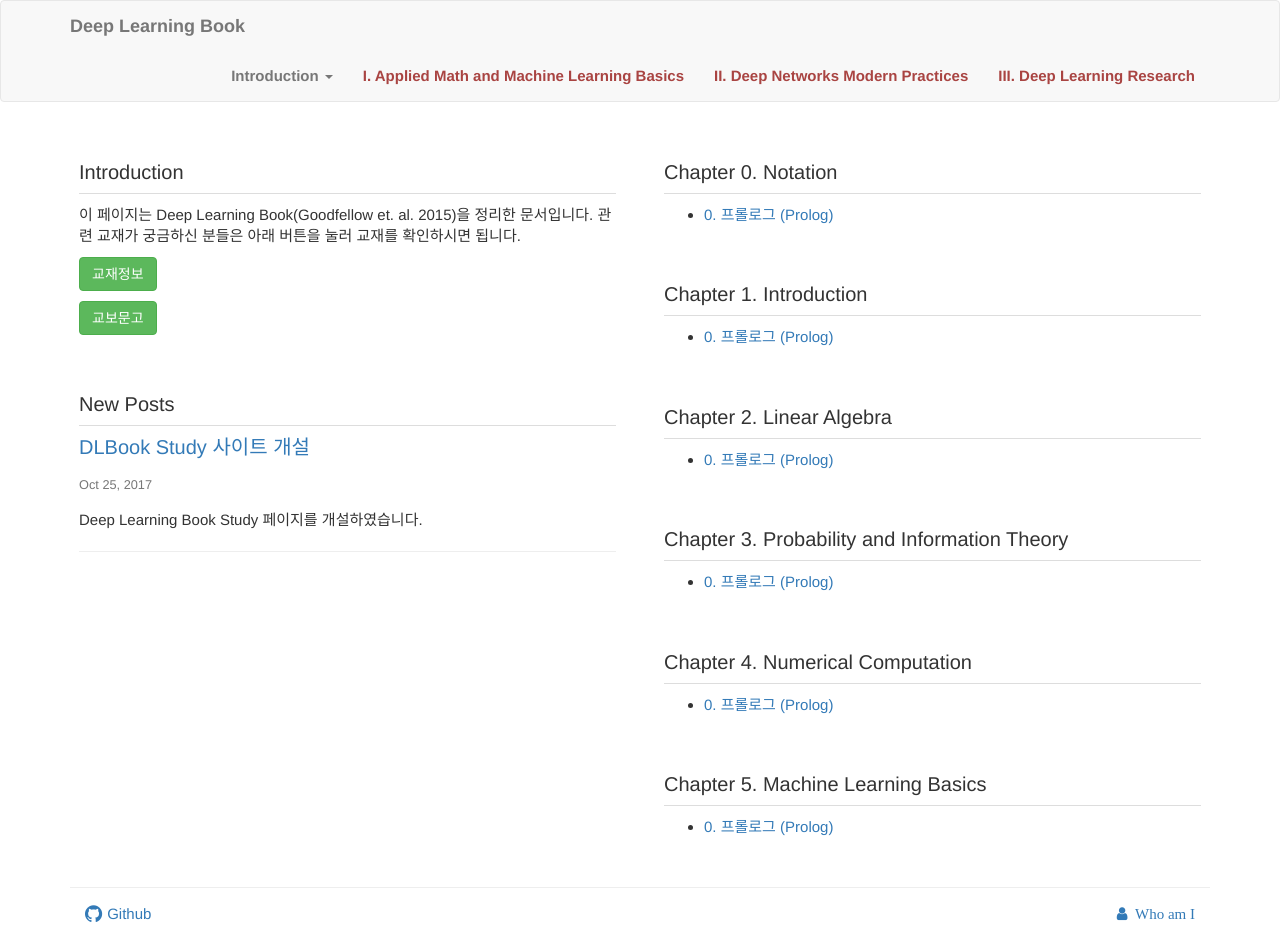
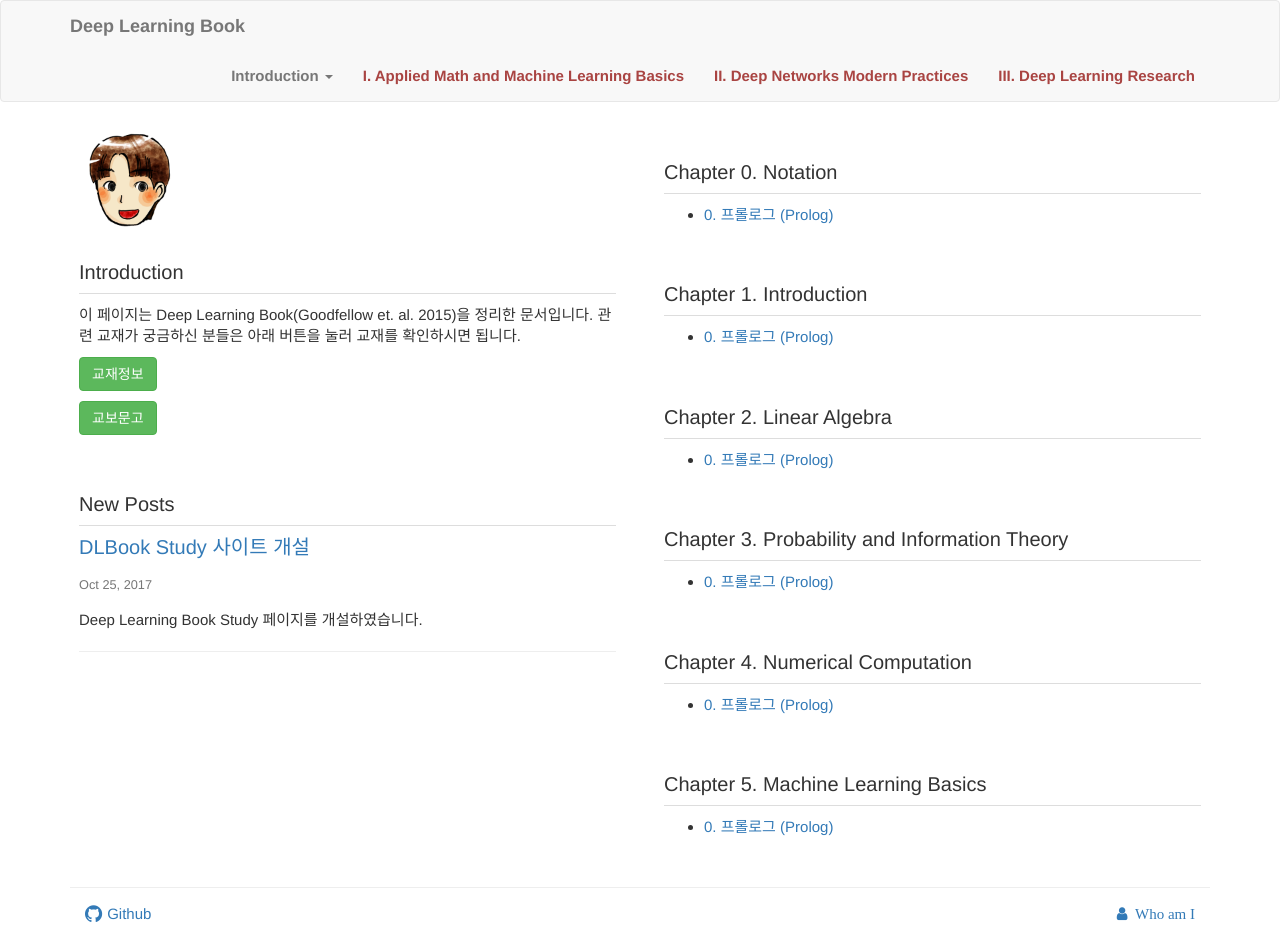
Before and after one commit to ilguyi/dlbook, a Jekyll site: the page built from index.html, in a window 1280 px wide. Built offline with Jekyll 4.4.1, drawn with Linux system fonts in a browser that asks for light colours; nearby versions of some CDN libraries; library files that are not in the unit come from our copies; comment, search, counter and statistics services are not loaded.

Commit message:
add my photo

```diff
--- a/_config.yml
+++ b/_config.yml
@@ -18,6 +18,15 @@
   input: GFM
   syntax_highlighter: rouge
 
+# Author/contact
+author:
+  name: Il Gu Yi
+  photo: '/public/ilguyi.png'
+  contact:
+    email: "http://www.google.com/recaptcha/mailhide/d?k=01VGFgHbzB9mUn30upTo4_ag==&c=VM0g2kIqgOfF5g979Sz-FdqNfLvGaQVlNJtj_cL3uXA="
+
+
+
 # Plugins
-#mathjax: true
+mathjax: true
 disqus_shortname: 'mindbox'
--- a/index.html
+++ b/index.html
@@ -4,6 +4,7 @@
 <div class="row">
   <div class="col-sm-12 col-md-6">
     <div class="well-sm">
+      <a href={{ site.url }} target="_blank"><img src="public/ilguyi.png" width=100 height=100 border="0" title="Il Gu Yi"></a>
       <h3>Introduction</h3>
       <p>이 페이지는 Deep Learning Book(Goodfellow et. al. 2015)을 정리한 문서입니다. 관련 교재가 궁금하신 분들은 아래 버튼을 눌러 교재를 확인하시면 됩니다.</p>
       <p>
```
Also changed, not shown: public/ilguyi.png (added).
